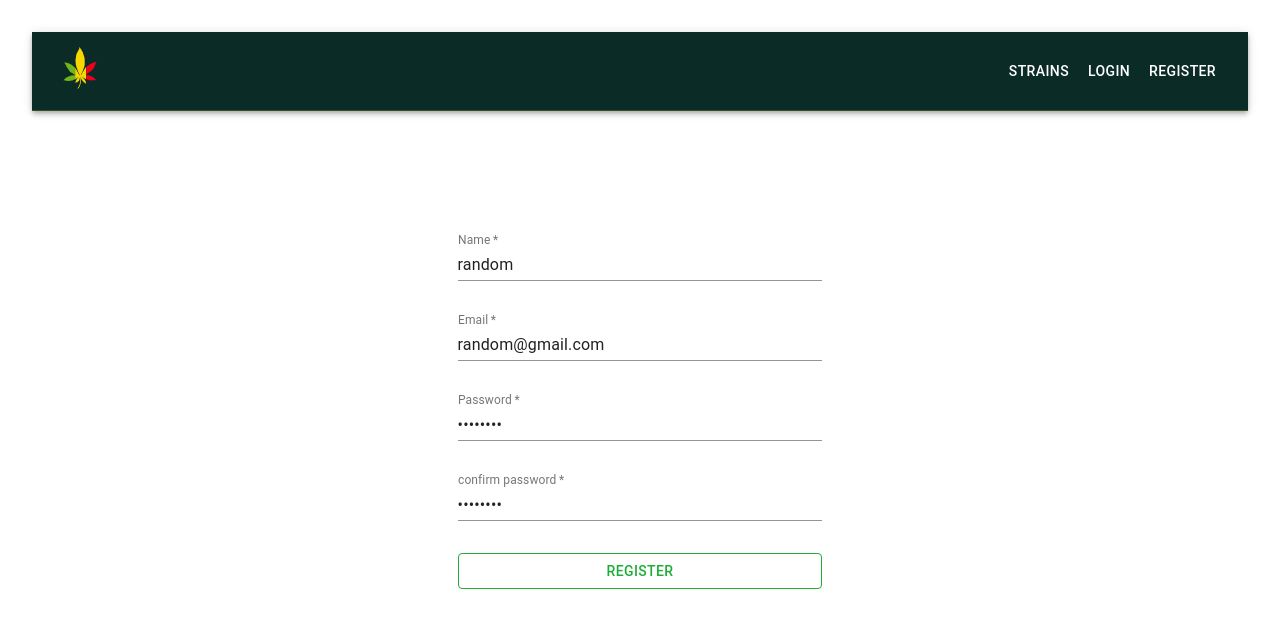
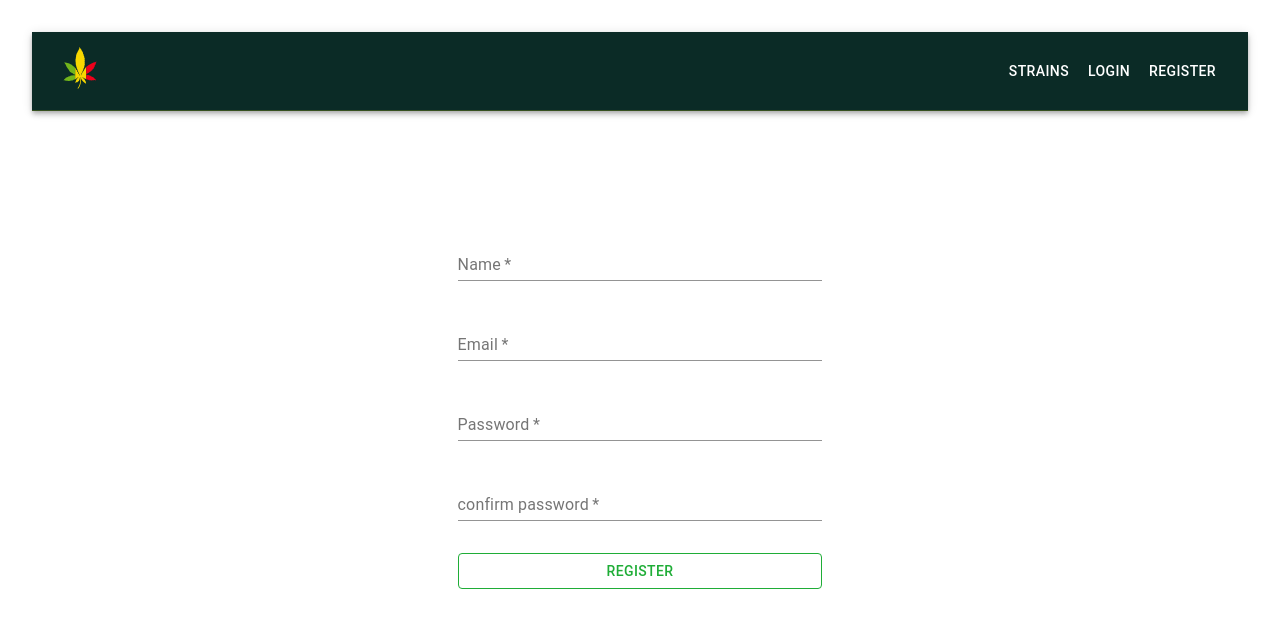
Before and after one commit to elijahk247/front_end, a React (Create React App) app: page /register in a window 1280 px wide. Shown: the top 628 px of the page. Built offline with nearby package versions, Linux system fonts and the light colour scheme.

Commit message:
Deleted dummy input field

```diff
--- a/src/components/login/login.jsx
+++ b/src/components/login/login.jsx
@@ -14,11 +14,10 @@ const Login = () => {
             ...formValues,
             [name]: value
         })
-        console.log(formValues)
     }
     const [formValues, setFormValues] = useState({
-        email: 'greatpup1960@gmail.com',
-        password: 'isaiah123'
+        email: '',
+        password: ''
     })
 
     const login = (e) => {
--- a/src/components/register/register.jsx
+++ b/src/components/register/register.jsx
@@ -10,10 +10,10 @@ const Register = () => {
     const history = useHistory()
 
     const [formValues, setFormValues] = useState({
-        name: 'random',
-        email: "random@gmail.com",
-        password: 'password',
-        confirmPassword: 'password'
+        name: '',
+        email: "",
+        password: '',
+        confirmPassword: ''
     });
 
     const handleChange = (e) => {
```
